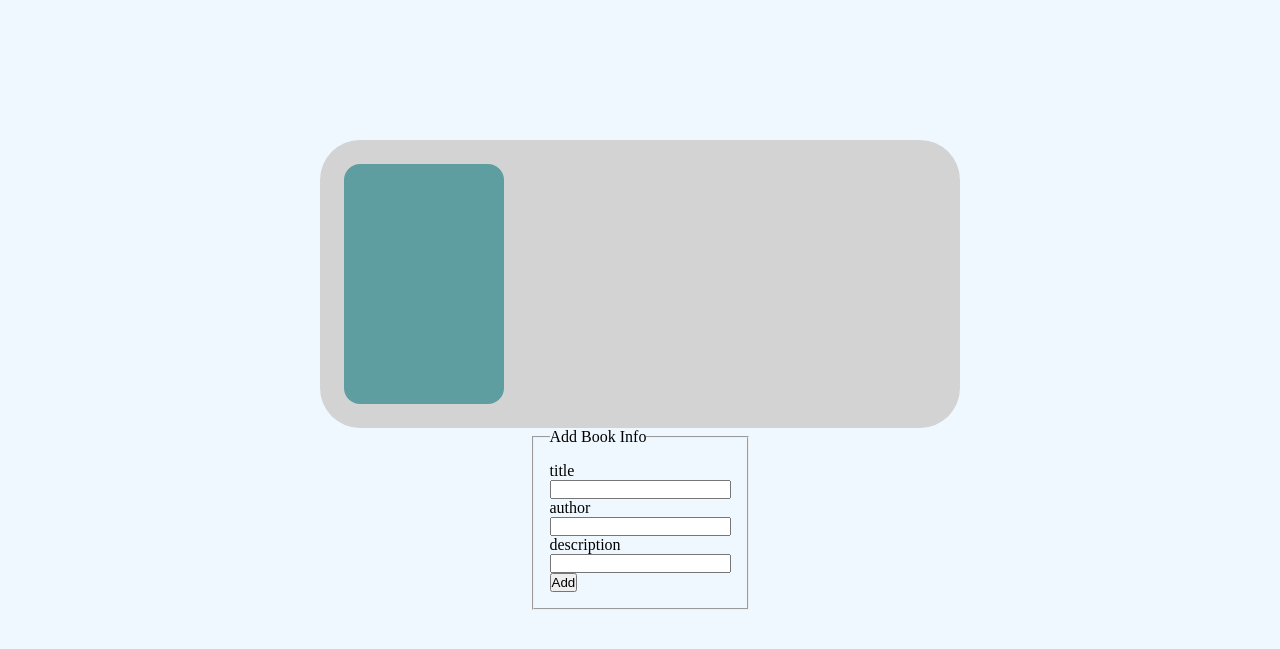
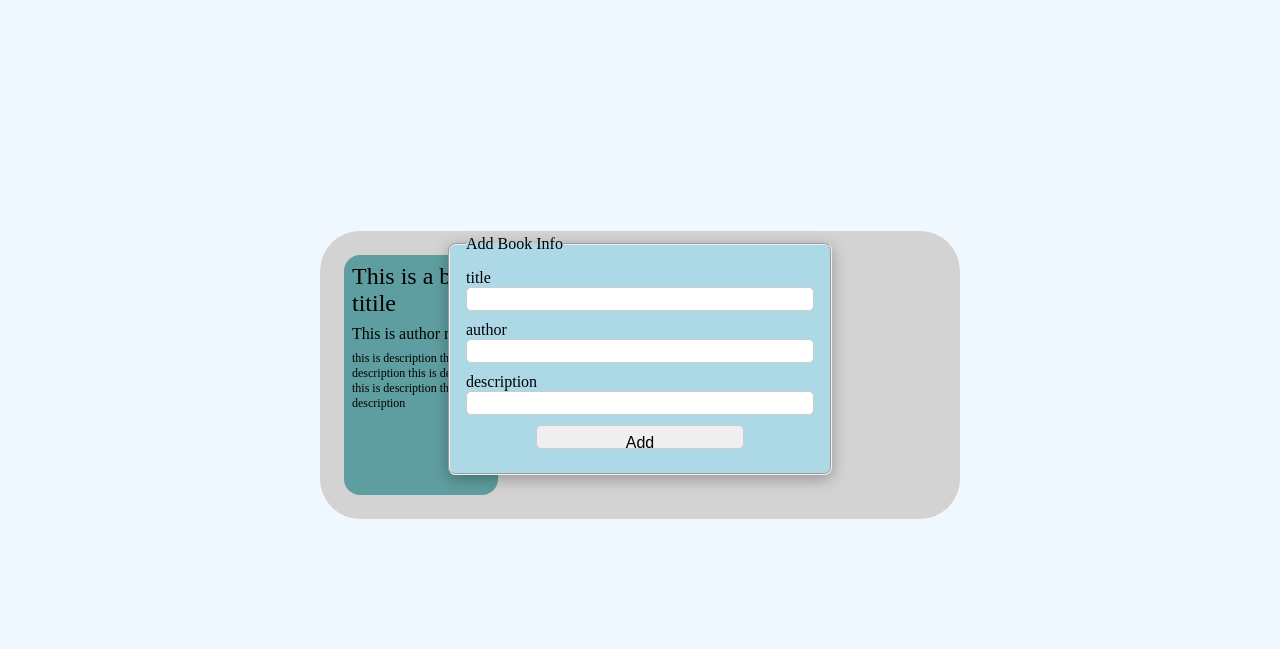
Before and after one commit to Liu-Hong-Wei/odin-library, a plain HTML site: page index.html in a window 1280 px wide. Both pictures are taken after a click on the button "Add a Book". Shown: the part 45-694 px from the top of the page. Drawn offline with Linux system fonts and the light colour scheme.

Commit message:
implement rough logical form function

```diff
--- a/index.html
+++ b/index.html
@@ -9,15 +9,18 @@
   </head>
   <body>
     <header>
-        <h1>My Library</h1>
+      <h1>My Library</h1>
       <button class="add-btn">Add a Book</button>
     </header>
     <div class="body-container">
       <div class="gallery-container">
         <div class="card-container">
-          <div class="title"></div>
-          <div class="author"></div>
-          <div class="description"></div>
+          <div class="title">This is a book titile</div>
+          <div class="author">This is author name</div>
+          <div class="description">
+            this is description this is description this is description this is
+            description this is description
+          </div>
         </div>
       </div>
     </div>
--- a/script.js
+++ b/script.js
@@ -1,22 +1,26 @@
 const bContainer = document.querySelector(".body-container");
+const gallery = document.querySelector(".gallery-container");
 const myLibrary = [];
 let hasUnfinishedForm = false;
 
-function Book(name, author, description) {
-  this.name = name;
+function Book(title, author, description) {
+  this.title = title;
   this.author = author;
   this.description = description;
 }
 
-function addBookToLibrary() {
-  // do stuff here
+function addBookToLibrary(book) {
+  myLibrary.push(book);
 }
 
 const addBook = document.querySelector(".add-btn");
 
 addBook.addEventListener("click", (e) => {
+  if (hasUnfinishedForm) {
+    return;
+  }
   const form = document.createElement("fieldset");
-  form.classList.add("add-book-form");
+  form.classList.add("book-form");
 
   const legend = document.createElement("legend");
   legend.textContent = "Add Book Info";
@@ -41,16 +45,29 @@ addBook.addEventListener("click", (e) => {
   submit.textContent = "Add";
   form.appendChild(submit);
   bContainer.appendChild(form);
-});
-
-const submit = document.querySelector(".submit");
 
   submit.addEventListener("click", (e) => {
     e.preventDefault();
     const title = document.querySelector("#title").value;
     const author = document.querySelector("#author").value;
     const description = document.querySelector("#description").value;
+    // if (title === "" || author === "") {
+    //   alert("Please fill in all fields");
+    //   return;
+    // }
+    const newCard = document.createElement("div");
+    for (let i = 0; i < 3; i++) {
+      const item = document.createElement("div");
+      item.classList.add(`${info[i]}`);
+      item.innerHTML = `${eval(info[i])}`;
+      newCard.appendChild(item);
+    }
+
+    newCard.classList.add("card-container");
+    gallery.appendChild(newCard);
     const book = new Book(title, author, description);
     myLibrary.push(book);
-  console.log(myLibrary);
+    const form = document.querySelector("fieldset");
+    form.remove();
   });
+});
--- a/style.css
+++ b/style.css
@@ -6,7 +6,7 @@
 
 .body-container {
   width: 100vw;
-    height: 95vh;
+  min-height: 95vh;
   padding: 0vh 0vh;
   background-color: aliceblue;
   display: flex;
@@ -26,14 +26,14 @@ header {
 }
 
 header h1 {
-    font: 800 3vh 'Poppins', sans-serif;
+  font: 800 3vh "Poppins", sans-serif;
   color: lightcoral;
   padding: 1vh 2vh;
 }
 
 header .add-btn {
   color: cadetblue;
-    font: 800 2vh 'Poppins', sans-serif;
+  font: 800 2vh "Poppins", sans-serif;
   border: none;
   padding: 1vh 2vh;
   background-color: lightblue;
@@ -44,9 +44,8 @@ header .add-btn {
 .gallery-container {
   padding: 3vh;
   min-width: 50vw;
-    max-width: 80vw;
+  max-width: 70vw;
   min-height: 35vh;
-    max-height: 95vh;
   background-color: lightgray;
   border-radius: 5vh;
   display: flex;
@@ -55,25 +54,72 @@ header .add-btn {
 }
 
 .card-container {
-    width: 20vh;
+  width: 12vw;
   height: 30vh;
   background-color: cadetblue;
   border-radius: 2vh;
   display: flex;
-    justify-content: center;
-    align-items: center;
+  flex-wrap: wrap;
+  flex-direction: column;
+  justify-content: flex-start;
 }
 
-.form-container {
-    width: 100vw;
-    height: 100vh;
-    padding: 5vh;
-    background-color: blue;
+.card-container div {
+  padding-top: 1vh;
+  padding-left: 1vh;
+  width: 12vw;
 }
 
-.add-book-form {
+.card-container .title {
+  font-size: 3vh;
+  font-weight: 500;
+}
+
+.card-container .author {
+  font-size: 2vh;
+  font-weight: 300;
+}
+
+.card-container .description {
+  font-size: 1.5vh;
+  font-weight: 200;
+}
+
+.book-form {
+  width: 30vw;
+  height: 30vh;
   padding: 2vh;
-    width: 10vh;
+  position: fixed;
+  top: 50%;
+  left: 50%;
+  background-color: lightblue; /* background color */
+  transform: translate(-50%, -50%); /* center the element */
+  box-shadow: 0 4px 15px rgba(0, 0, 0, 0.3); /* shadow effect */
+  border-radius: 8px; /* optional: rounded corners */
+
   display: flex;
-    flex-wrap: wrap;
+  flex-direction: column;
+  justify-content: space-around;
+  font-size: 2vh;
 }
+
+.book-form input {
+  width: 100%;
+  height: 3vh;
+  padding: 1vh;
+  border-radius: 5px;
+  border: 1px solid #ccc;
+  font-size: 16px;
+  margin-bottom: 10px;
+}
+
+.book-form button {
+  width: 60%;
+  height: 3vh;
+  padding: 1vh;
+  border-radius: 5px;
+  border: 1px solid #ccc;
+  font-size: 16px;
+  margin-bottom: 10px;
+  align-self: center;
+}
```
Lines whose indentation alone changed are shown as unchanged.
